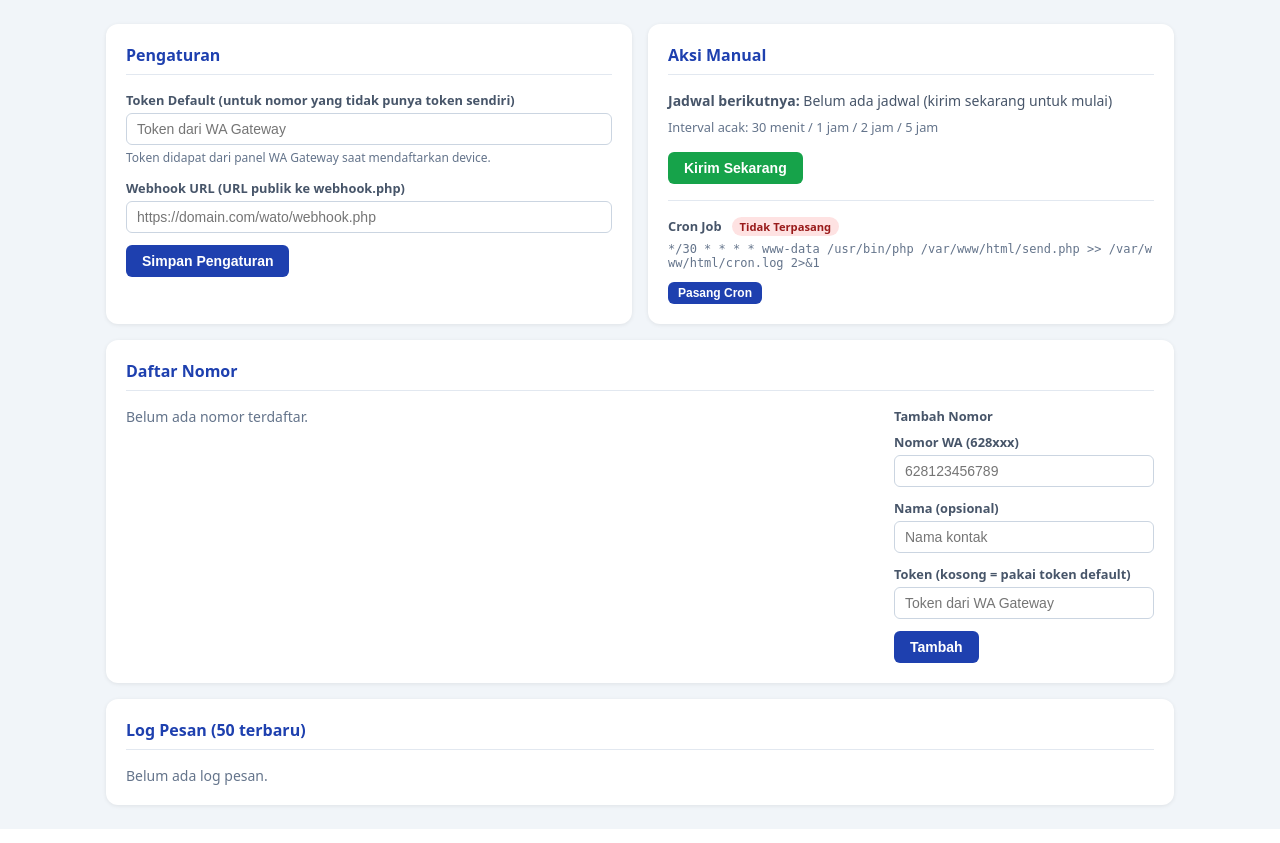
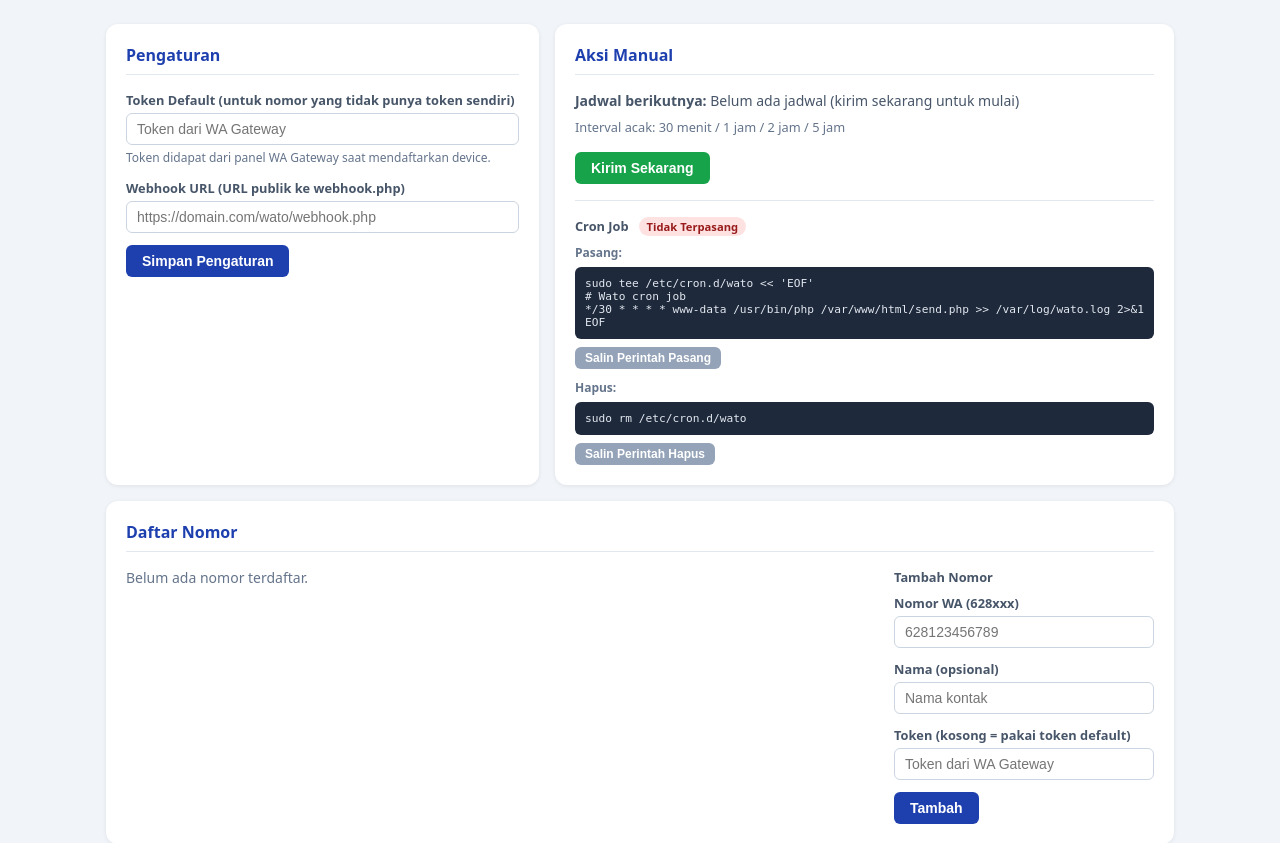
Before and after one commit to hardiagunadi/wato, a PHP site: page /index.php in a window 1280 px wide. Shown: the part 77-920 px from the top of the page. Run offline with PHP 8.4, Linux system fonts and the light colour scheme; the visitor is signed in with stand-in values (Sample User, id 1); data comes from the database, SQL or seed files in the repository; data that the repository does not hold is empty; some libraries are stand-ins or nearby versions.

Commit message:
refactor cron job installation and removal functionality; update UI for better user guidance

```diff
--- a/index.php
+++ b/index.php
@@ -125,30 +125,9 @@ if ($action === 'send_now') {
 }
 
 define('CRON_FILE', '/etc/cron.d/wato');
-define('CRON_LINE', '*/30 * * * * www-data /usr/bin/php ' . __DIR__ . '/send.php >> ' . __DIR__ . '/cron.log 2>&1');
 
 function isCronInstalled(): bool {
     return file_exists(CRON_FILE);
-}
-
-if ($action === 'install_cron') {
-    $content = "# WATO - cek tiap 30 menit, interval acak: 30m/1j/2j/5j\n" . CRON_LINE . "\n";
-    if (file_put_contents(CRON_FILE, $content) !== false) {
-        chmod(CRON_FILE, 0644);
-        $message = 'Cron job berhasil dipasang di ' . CRON_FILE;
-    } else {
-        $message = 'Gagal menulis ' . CRON_FILE . '. Jalankan: sudo chmod 666 /etc/cron.d/wato';
-        $msgType = 'error';
-    }
-}
-
-if ($action === 'remove_cron') {
-    if (file_exists(CRON_FILE) && unlink(CRON_FILE)) {
-        $message = 'Cron job berhasil dihapus.';
-    } else {
-        $message = 'Gagal menghapus ' . CRON_FILE . '. Jalankan: sudo rm /etc/cron.d/wato';
-        $msgType = 'error';
-    }
 }
 
 // ---- Fetch data ----
@@ -291,28 +270,21 @@ tr:hover td { background: #f8fafc; }
     </form>
     <hr style="margin:16px 0; border:none; border-top:1px solid #e2e8f0;">
     <?php $cronOk = isCronInstalled(); ?>
-    <p style="font-size:0.8rem; font-weight:600; color:#475569; margin-bottom:6px;">
+    <p style="font-size:0.8rem; font-weight:600; color:#475569; margin-bottom:8px;">
       Cron Job &nbsp;
       <span class="pill <?= $cronOk ? 'pill-active' : 'pill-inactive' ?>">
         <?= $cronOk ? 'Terpasang' : 'Tidak Terpasang' ?>
       </span>
     </p>
-    <p style="font-size:0.75rem; color:#64748b; margin-bottom:10px; font-family:monospace; word-break:break-all;">
-      <?= htmlspecialchars(CRON_LINE) ?>
-    </p>
-    <div style="display:flex; gap:8px; flex-wrap:wrap;">
-      <?php if (!$cronOk): ?>
-      <form method="POST" style="margin:0;">
-        <input type="hidden" name="action" value="install_cron">
-        <button type="submit" class="btn btn-primary btn-sm">Pasang Cron</button>
-      </form>
-      <?php else: ?>
-      <form method="POST" style="margin:0;" onsubmit="return confirm('Hapus cron job WATO?')">
-        <input type="hidden" name="action" value="remove_cron">
-        <button type="submit" class="btn btn-danger btn-sm">Hapus Cron</button>
-      </form>
-      <?php endif; ?>
-    </div>
+    <p style="font-size:0.75rem; color:#64748b; margin-bottom:6px;"><strong>Pasang:</strong></p>
+    <pre id="cron-install" style="background:#1e293b;color:#e2e8f0;padding:10px;border-radius:6px;font-size:0.7rem;overflow-x:auto;margin-bottom:6px;">sudo tee /etc/cron.d/wato &lt;&lt; 'EOF'
+# Wato cron job
+*/30 * * * * www-data /usr/bin/php <?= __DIR__ ?>/send.php >> /var/log/wato.log 2>&1
+EOF</pre>
+    <button onclick="navigator.clipboard.writeText('sudo tee /etc/cron.d/wato &lt;&lt; \'EOF\'\n# Wato cron job\n*/30 * * * * www-data /usr/bin/php <?= __DIR__ ?>/send.php >> /var/log/wato.log 2>&1\nEOF')" class="btn btn-gray btn-sm" style="margin-bottom:10px;">Salin Perintah Pasang</button>
+    <p style="font-size:0.75rem; color:#64748b; margin-bottom:6px;"><strong>Hapus:</strong></p>
+    <pre style="background:#1e293b;color:#e2e8f0;padding:10px;border-radius:6px;font-size:0.7rem;overflow-x:auto;margin-bottom:6px;">sudo rm /etc/cron.d/wato</pre>
+    <button onclick="navigator.clipboard.writeText('sudo rm /etc/cron.d/wato')" class="btn btn-gray btn-sm">Salin Perintah Hapus</button>
   </div>
 
 </div>
```
